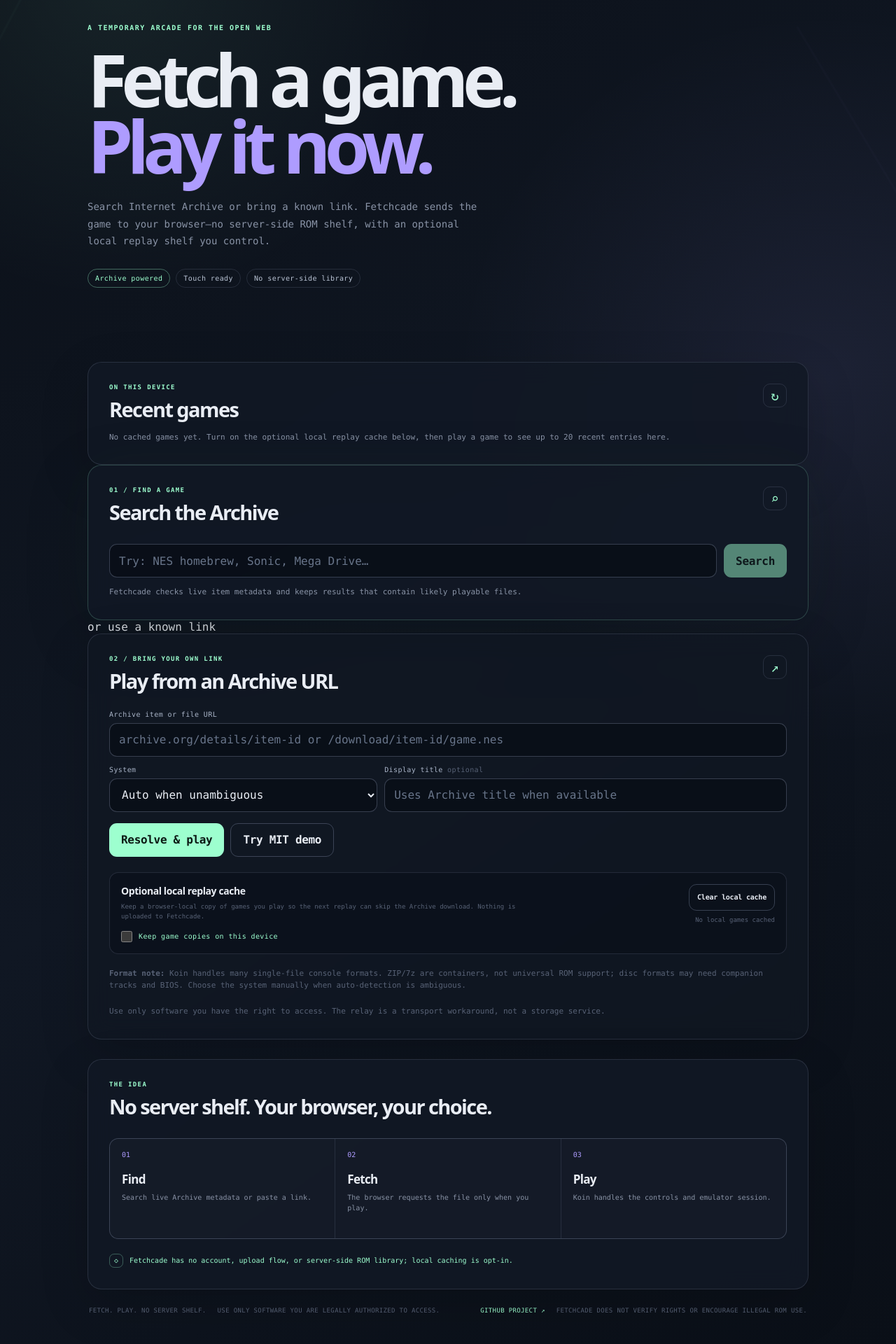
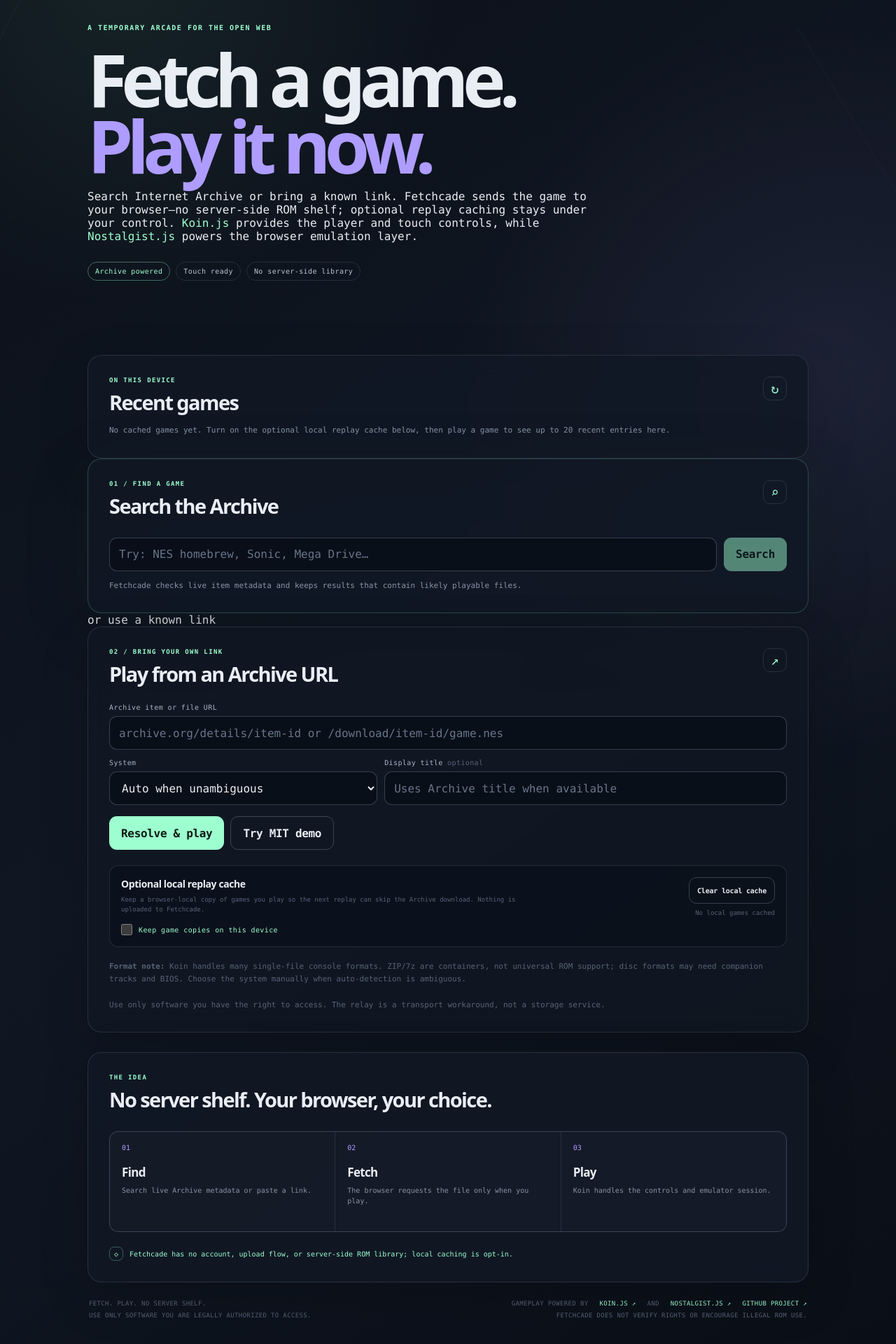
Before and after one commit to jgbrwn/fetchcade, a React (Vite) app: page / in a window 1280 px wide. Shown: the part 138-2058 px from the top of the page at 70% size. Built offline with nearby package versions, Linux system fonts and the light colour scheme.

Commit message:
add visible emulator attributions
Co-authored-by: Shelley <shelley@exe.dev>

```diff
--- a/src/App.jsx
+++ b/src/App.jsx
@@ -42,6 +42,8 @@
 const INSPECT_LIMIT = 12;
 const FILE_DISPLAY_LIMIT = 60;
 const RELAY_ENABLED = import.meta.env.PROD;
+const KOIN_PROJECT_URL = "https://github.com/muditjuneja/koin";
+const NOSTALGIST_PROJECT_URL = "https://github.com/arianrhodsandlot/nostalgist";
 
 function relayUrl(target) {
   return RELAY_ENABLED ? `/fetch?url=${encodeURIComponent(target)}` : null;
@@ -658,7 +660,7 @@
           <div className="hero-kicker">A temporary arcade for the open web</div>
           <h1>Fetch a game.<br /><em>Play it now.</em></h1>
           <p className="hero-copy">
-            Search Internet Archive or bring a known link. Fetchcade sends the game to your browser—no server-side ROM shelf, with an optional local replay shelf you control.
+            Search Internet Archive or bring a known link. Fetchcade sends the game to your browser—no server-side ROM shelf; optional replay caching stays under your control. <a href={KOIN_PROJECT_URL} target="_blank" rel="noreferrer">Koin.js</a> provides the player and touch controls, while <a href={NOSTALGIST_PROJECT_URL} target="_blank" rel="noreferrer">Nostalgist.js</a> powers the browser emulation layer.
           </p>
           <div className="hero-chips" aria-label="Product features">
             <span>Archive powered</span><span>Touch ready</span><span>No server-side library</span>
@@ -857,6 +859,10 @@
             <span>Use only software you are legally authorized to access.</span>
           </div>
           <div className="footer-right">
+            <span>Gameplay powered by</span>
+            <a href={KOIN_PROJECT_URL} target="_blank" rel="noreferrer">Koin.js ↗</a>
+            <span>and</span>
+            <a href={NOSTALGIST_PROJECT_URL} target="_blank" rel="noreferrer">Nostalgist.js ↗</a>
             <a href="https://github.com/jgbrwn/fetchcade" target="_blank" rel="noreferrer">GitHub project ↗</a>
             <span>Fetchcade does not verify rights or encourage illegal ROM use.</span>
           </div>
--- a/src/styles.css
+++ b/src/styles.css
@@ -52,7 +52,8 @@
 .hero-kicker { margin-bottom: 21px; }
 .hero h1 { max-width: 740px; margin: 0; color: var(--ink); font-family: ui-sans-serif, system-ui, -apple-system, BlinkMacSystemFont, "Segoe UI", sans-serif; font-size: clamp(52px, 9.3vw, 104px); font-weight: 780; letter-spacing: -0.085em; line-height: 0.91; }
 .hero h1 em { color: var(--violet); font-style: normal; }
-.hero-copy { max-width: 560px; margin: 28px 0 0; color: var(--muted); font-size: 14px; line-height: 1.75; }
+.hero-copy a { color: var(--mint); text-decoration: none; }
+.hero-copy a:hover { text-decoration: underline; }
 .hero-chips, .chip-row { display: flex; flex-wrap: wrap; gap: 8px; }
 .hero-chips { margin-top: 27px; }
 .hero-chips span, .chip { padding: 7px 10px; border: 1px solid var(--line); border-radius: 999px; color: #bac4d5; font-size: 10px; letter-spacing: 0.04em; }
```
Also changed, not shown: 1 other file (tests, documents, lock files or other folders).
